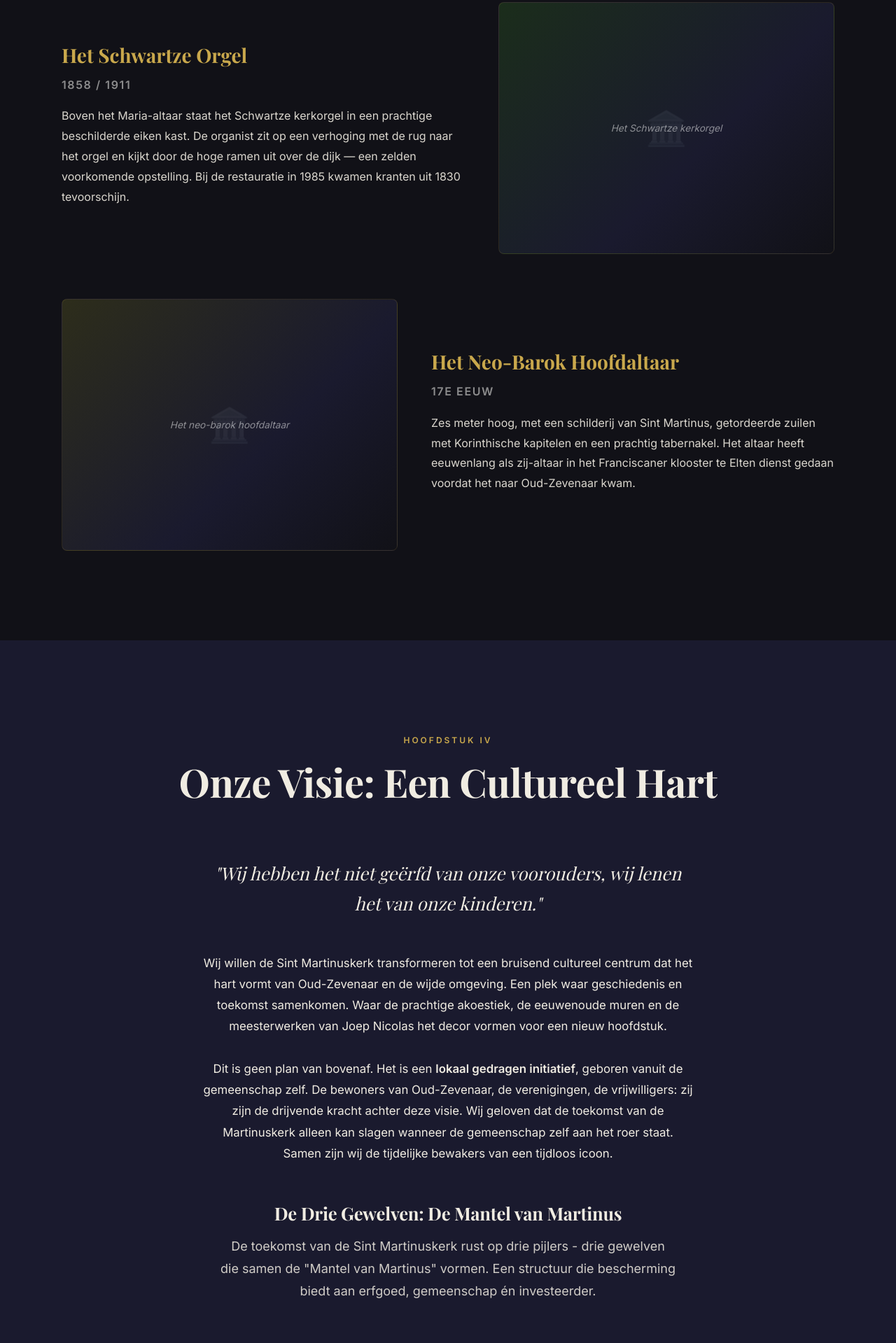
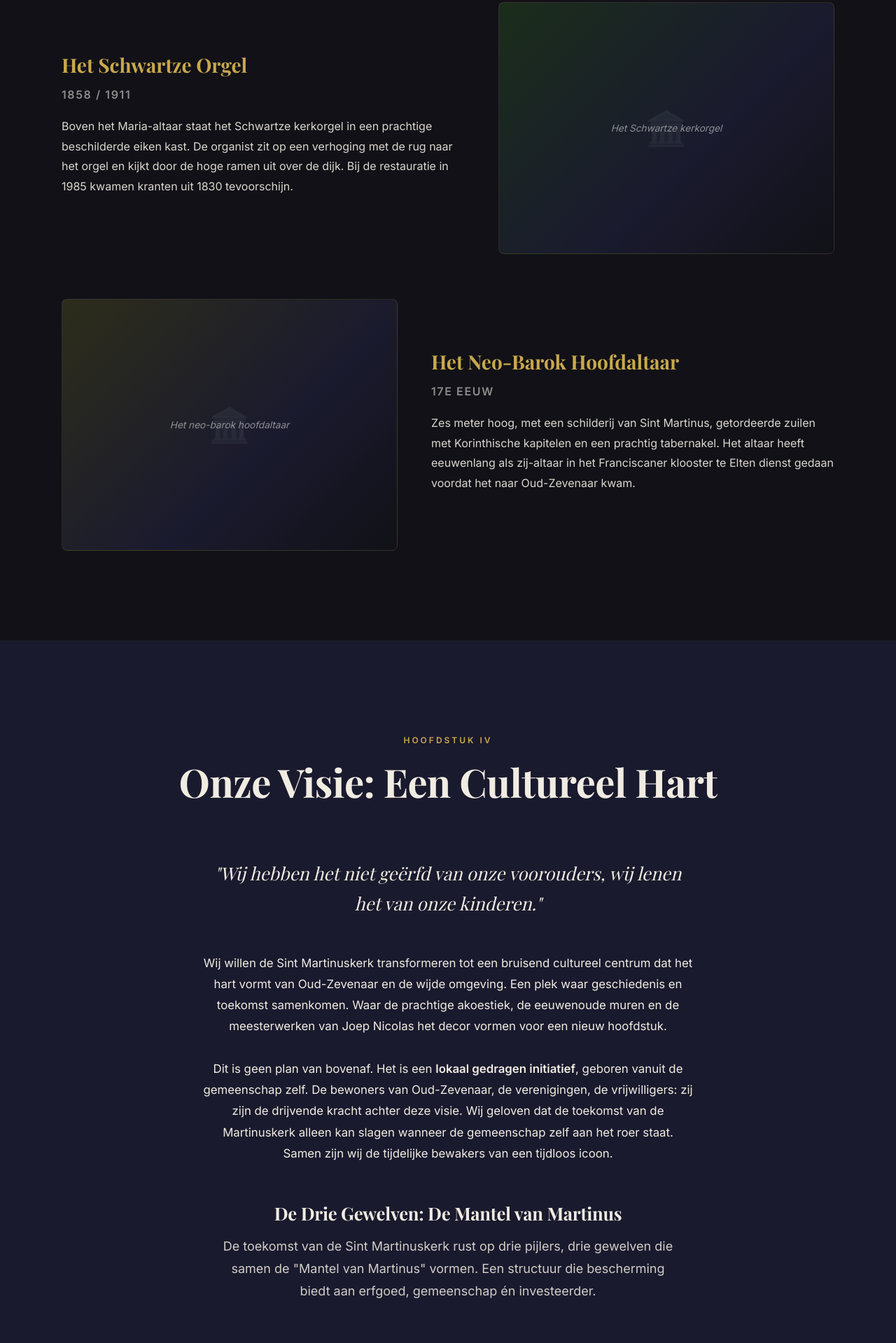
Before and after one commit to thekasperdev/martinuskerk, a plain HTML site: page index.html in a window 1280 px wide. Shown: the part 7341-9260 px from the top of the page at 70% size. Drawn offline with nearby package versions, Linux system fonts and the light colour scheme; a web font is replaced by a local one.

Commit message:
Update Open Graph title and fix text formatting

```diff
--- a/index.html
+++ b/index.html
@@ -8,7 +8,7 @@
   <meta name="keywords" content="Sint Martinuskerk, Oud-Zevenaar, fundraiser, cultureel centrum, rijksmonument, Stichting Onder De Mantel Van Martinus">
 
   <!-- Open Graph -->
-  <meta property="og:title" content="Red de Sint Martinuskerk — Oud-Zevenaar">
+  <meta property="og:title" content="Red de Sint Martinuskerk in Oud-Zevenaar">
   <meta property="og:description" content="Help ons dit rijksmonument met meer dan 1000 jaar geschiedenis te redden en om te vormen tot een cultureel hart voor de gemeenschap.">
   <meta property="og:type" content="website">
   <meta property="og:locale" content="nl_NL">
@@ -378,7 +378,7 @@
             <p>
               Boven het Maria-altaar staat het Schwartze kerkorgel in een prachtige beschilderde
               eiken kast. De organist zit op een verhoging met de rug naar het orgel en kijkt
-              door de hoge ramen uit over de dijk — een zelden voorkomende opstelling. Bij de
+              door de hoge ramen uit over de dijk. Bij de
               restauratie in 1985 kwamen kranten uit 1830 tevoorschijn.
             </p>
           </div>
@@ -444,7 +444,7 @@
       <div class="section__header fade-in" style="margin-top: 3rem;">
         <h3 class="section__title" style="font-size: 1.6em;">De Drie Gewelven: De Mantel van Martinus</h3>
         <p class="section__intro">
-          De toekomst van de Sint Martinuskerk rust op drie pijlers - drie gewelven die samen
+          De toekomst van de Sint Martinuskerk rust op drie pijlers, drie gewelven die samen
           de "Mantel van Martinus" vormen. Een structuur die bescherming biedt aan erfgoed,
           gemeenschap én investeerder.
         </p>
```
